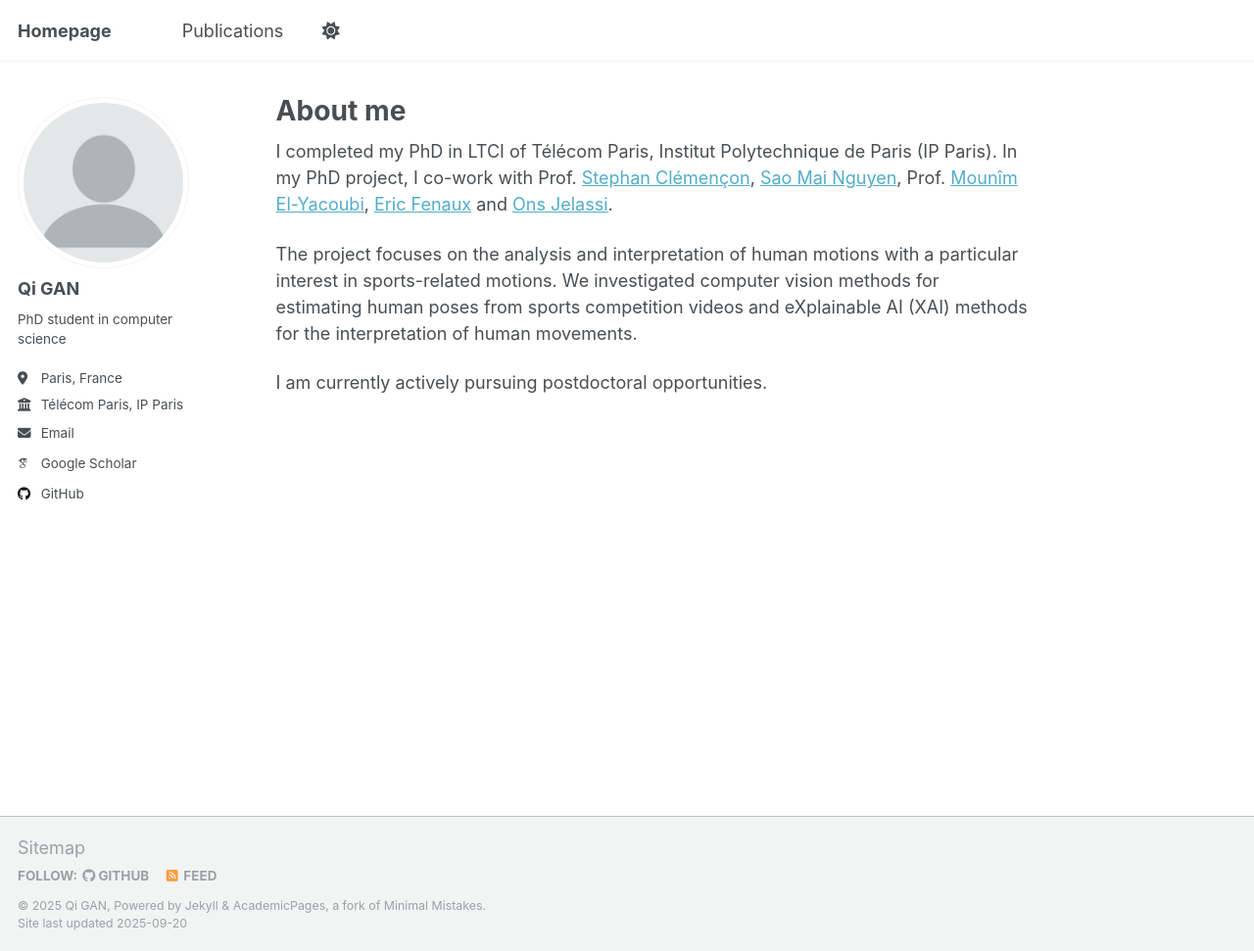
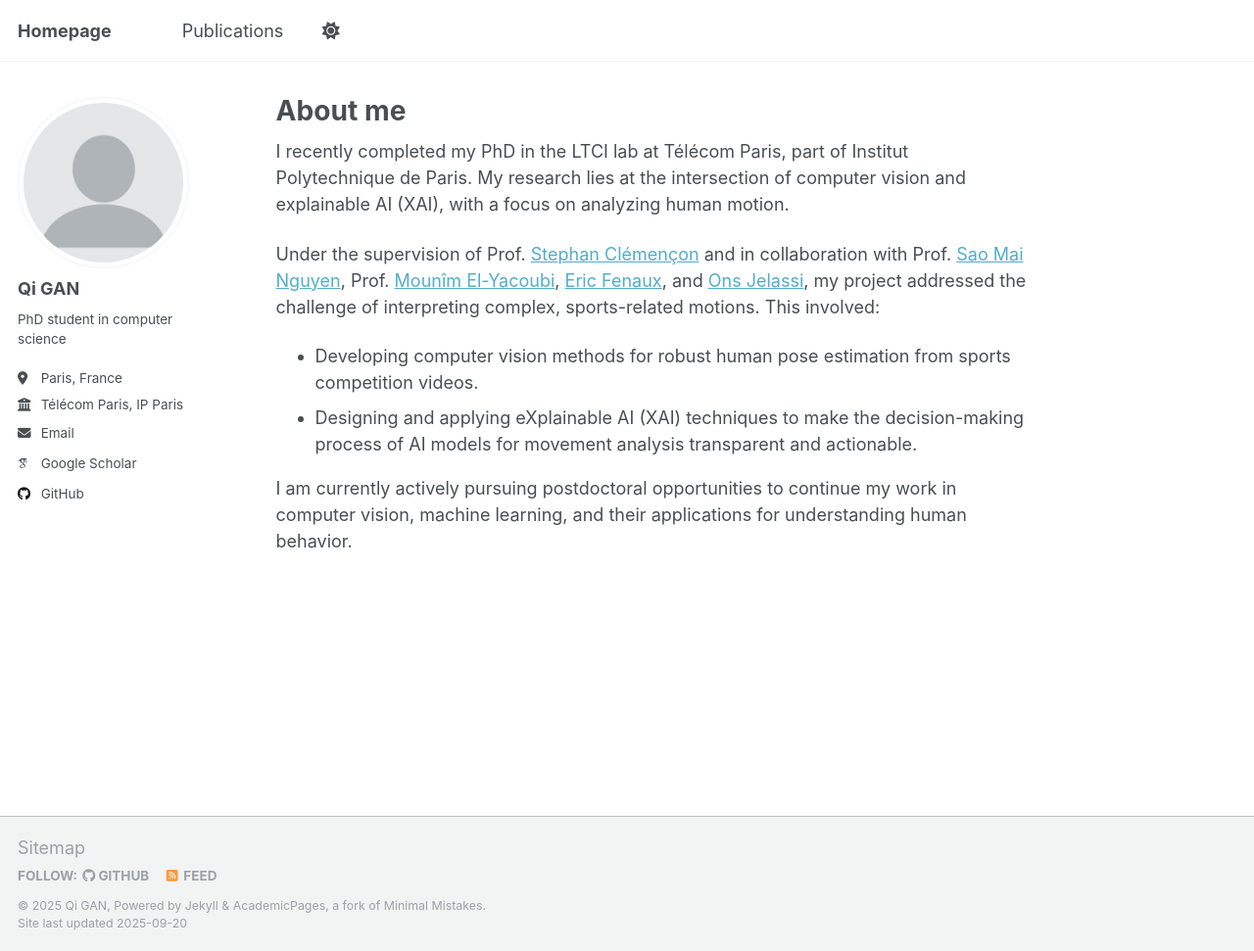
Before and after one commit to QGAN2019/qigan.github.io, a Jekyll site: the page built from _pages/about.md, in a window 1280 px wide and 971 px high. Shown: the whole window at 98% size. Built offline with Jekyll 4.4.1, drawn with Linux system fonts in a browser that asks for light colours; some web fonts are replaced.

Commit message:
Update about.md

```diff
--- a/_pages/about.md
+++ b/_pages/about.md
@@ -7,8 +7,11 @@ redirect_from:
   - /about.html
 ---
 
-I completed my PhD in LTCI of Télécom Paris, Institut Polytechnique de Paris (IP Paris). In my PhD project, I co-work with Prof. [Stephan Clémençon](https://perso.telecom-paristech.fr/clemenco/), [Sao Mai Nguyen](http://nguyensmai.free.fr/Home.html), Prof. [Mounîm El-Yacoubi](https://elyacoubi.wp.imt.fr/), [Eric Fenaux](https://www.linkedin.com/in/eric-fenaux-29013733/) and [Ons Jelassi](https://ojelassi.wp.imt.fr/).
+I recently completed my PhD in the LTCI lab at Télécom Paris, part of Institut Polytechnique de Paris. My research lies at the intersection of computer vision and explainable AI (XAI), with a focus on analyzing human motion.
 
-The project focuses on the analysis and interpretation of human motions with a particular interest in sports-related motions. We investigated computer vision methods for estimating human poses from sports competition videos and eXplainable AI (XAI) methods for the interpretation of human movements.
+Under the supervision of Prof. [Stephan Clémençon](https://perso.telecom-paristech.fr/clemenco/) and in collaboration with Prof. [Sao Mai Nguyen](http://nguyensmai.free.fr/Home.html), Prof. [Mounîm El-Yacoubi](https://elyacoubi.wp.imt.fr/), [Eric Fenaux](https://www.linkedin.com/in/eric-fenaux-29013733/), and [Ons Jelassi](https://ojelassi.wp.imt.fr/), my project addressed the challenge of interpreting complex, sports-related motions. This involved:
 
-I am currently actively pursuing postdoctoral opportunities.
+*   Developing computer vision methods for robust human pose estimation from sports competition videos.
+*   Designing and applying eXplainable AI (XAI) techniques to make the decision-making process of AI models for movement analysis transparent and actionable.
+
+I am currently actively pursuing postdoctoral opportunities to continue my work in computer vision, machine learning, and their applications for understanding human behavior.
```
